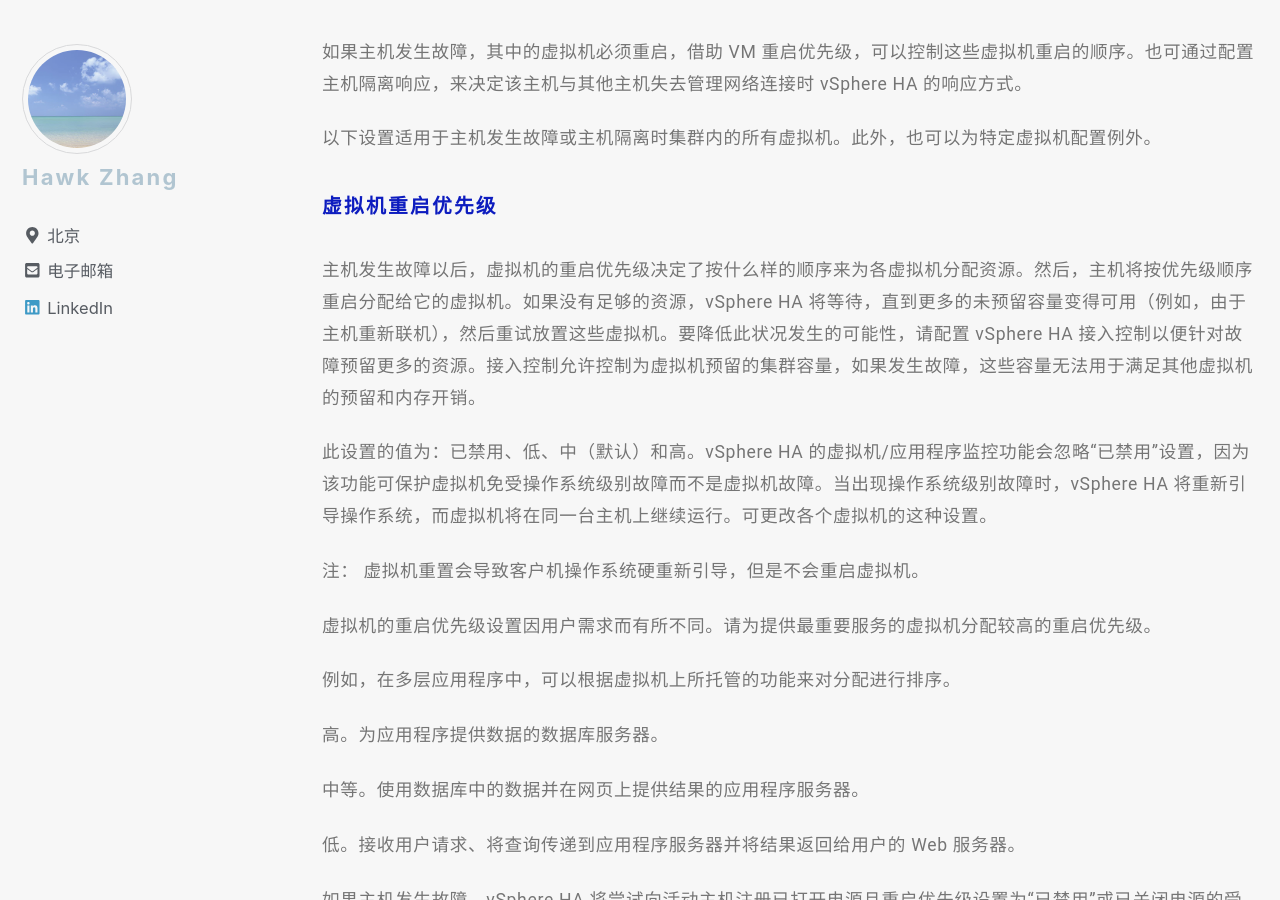
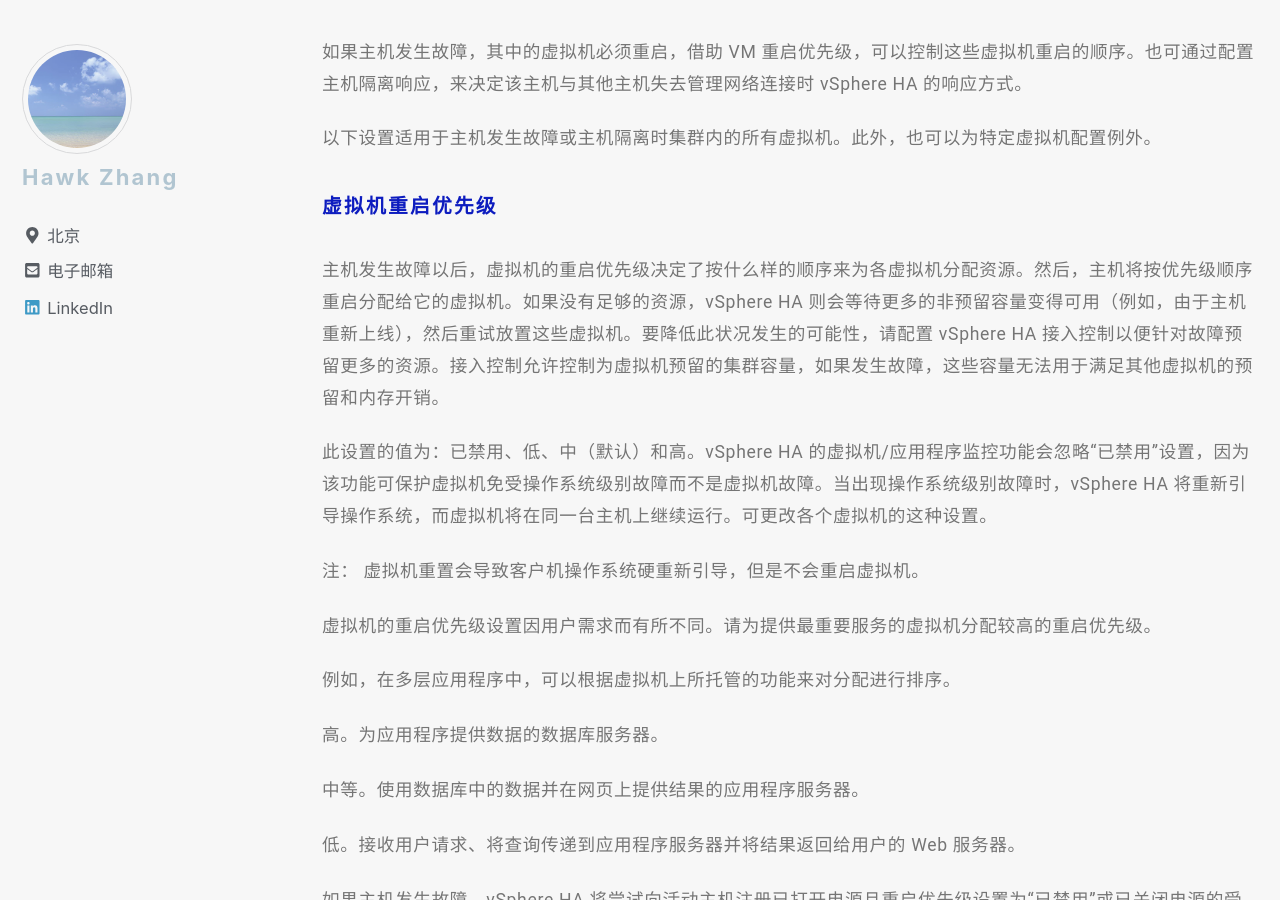
Before and after one commit to narru888/linotes_note, a Jekyll site: the page built from _posts/virtualizaion/2018-04-01-vsphere.ha.md, in a window 1280 px wide and 900 px high, scrolled down 8311 px. Built offline with Jekyll 4.4.1, drawn with Linux system fonts in a browser that asks for light colours; nearby versions of some CDN libraries; a script that is not in the unit is left out.

Commit message:
update on 2018-11-29 13:55:01 CST

```diff
--- a/_posts/virtualizaion/2018-04-01-vsphere.ha.md
+++ b/_posts/virtualizaion/2018-04-01-vsphere.ha.md
@@ -248,7 +248,7 @@ vSphere HA 可以将虚拟机及其所驻留的主机集中在集群内，从而
 
 ##### 虚拟机重启优先级
 
-主机发生故障以后，虚拟机的重启优先级决定了按什么样的顺序来为各虚拟机分配资源。然后，主机将按优先级顺序重启分配给它的虚拟机。如果没有足够的资源，vSphere HA 将等待，直到更多的未预留容量变得可用（例如，由于主机重新联机），然后重试放置这些虚拟机。要降低此状况发生的可能性，请配置 vSphere HA 接入控制以便针对故障预留更多的资源。接入控制允许控制为虚拟机预留的集群容量，如果发生故障，这些容量无法用于满足其他虚拟机的预留和内存开销。
+主机发生故障以后，虚拟机的重启优先级决定了按什么样的顺序来为各虚拟机分配资源。然后，主机将按优先级顺序重启分配给它的虚拟机。如果没有足够的资源，vSphere HA 则会等待更多的非预留容量变得可用（例如，由于主机重新上线），然后重试放置这些虚拟机。要降低此状况发生的可能性，请配置 vSphere HA 接入控制以便针对故障预留更多的资源。接入控制允许控制为虚拟机预留的集群容量，如果发生故障，这些容量无法用于满足其他虚拟机的预留和内存开销。
 
 此设置的值为：已禁用、低、中（默认）和高。vSphere HA 的虚拟机/应用程序监控功能会忽略“已禁用”设置，因为该功能可保护虚拟机免受操作系统级别故障而不是虚拟机故障。当出现操作系统级别故障时，vSphere HA 将重新引导操作系统，而虚拟机将在同一台主机上继续运行。可更改各个虚拟机的这种设置。
 
```
